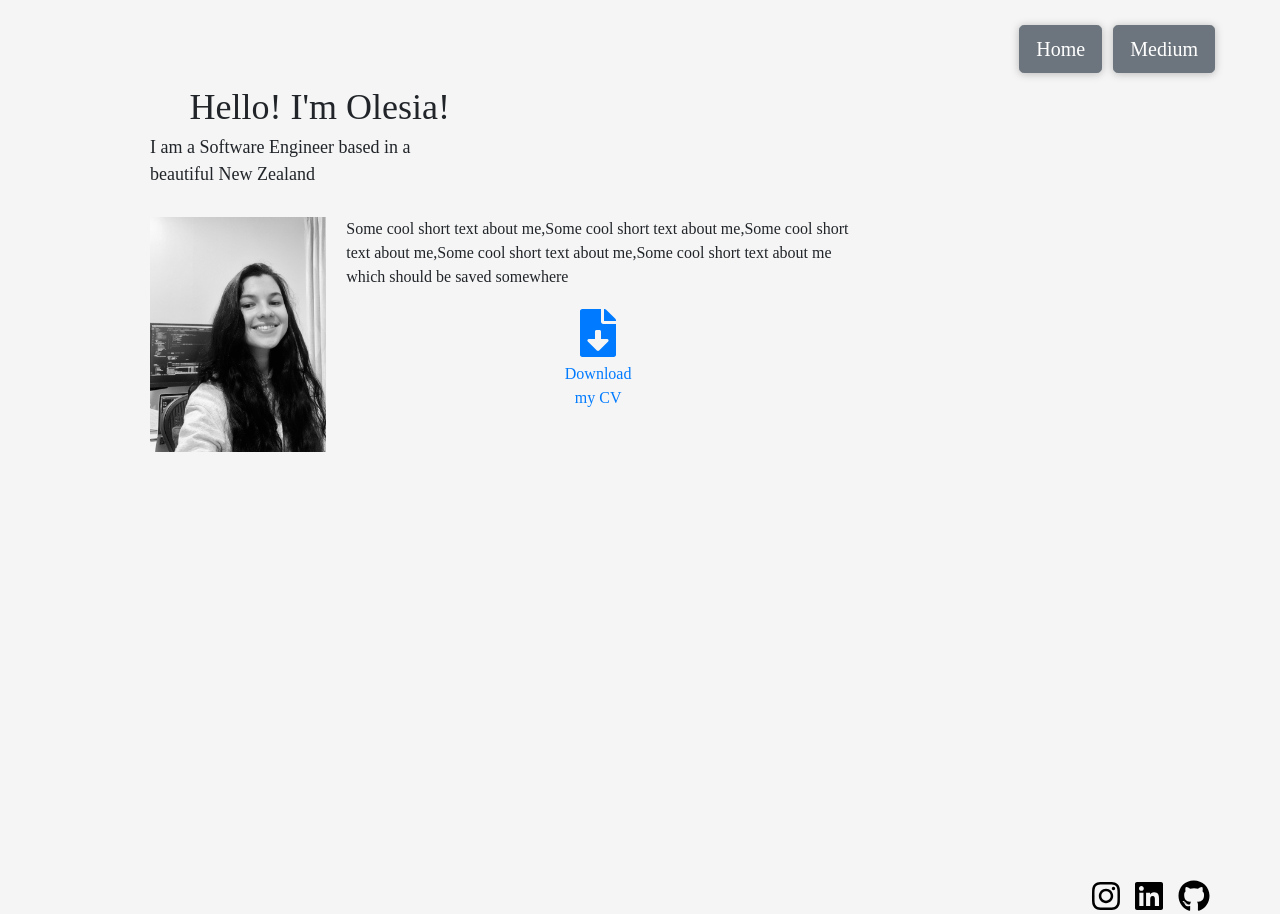
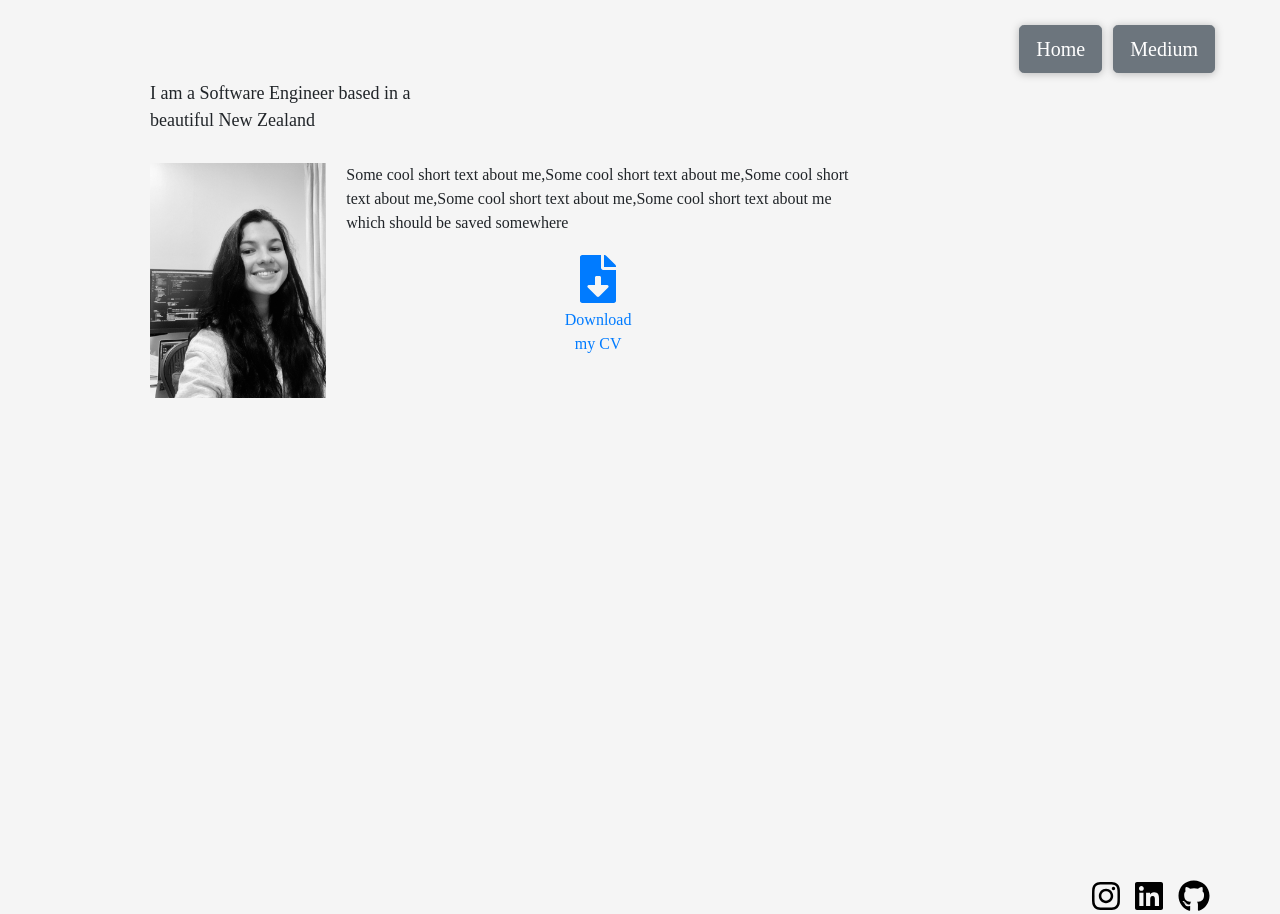
Before and after one commit to olesiaMartushkanova/react-typescript-blog, a React (Create React App) app in the folder my-app/: page /about-me in a window 1280 px wide. Built offline with nearby package versions, Linux system fonts and the light colour scheme; no server answers; a web font is replaced by a local one.

Commit message:
removing div soup: about me

```diff
--- a/my-app/src/pages/AboutMe/AboutMe.tsx
+++ b/my-app/src/pages/AboutMe/AboutMe.tsx
@@ -7,34 +7,34 @@ import DownloadCVButton from '../../components/DownloadCVButton/DowlonadCVButton
 const AboutMe = () => {
   return (
     <Page path={HOME_PATH} text='Home'>
-      <div className='aboutMe'>
-        <div className='introContainer'>
-          <div className='titleAboutMeContainer'>
-            <div className='aboutMeTitle'>Hello! I'm Olesia!</div>
-            <div className='aboutMeIntro'>
+      <main className='aboutMe'>
+        <section className='introContainer'>
+          <section className='titleAboutMeContainer'>
+            <title className='aboutMeTitle'>Hello! I'm Olesia!</title>
+            <aside className='aboutMeIntro'>
               I am a Software Engineer based in a beautiful New Zealand
-            </div>
-          </div>
+            </aside>
+          </section>
 
           {/* Main part container */}
-          <div className='mainPortfolioContainer'>
+          <section className='mainPortfolioContainer'>
             <img className='portfolioPictureContainer' src={Portrait} />
 
-            <div className='mainAboutMeContainer'>
-              <div className='introText'>
+            <section className='mainAboutMeContainer'>
+              <aside className='introText'>
                 Some cool short text about me,Some cool short text about me,Some
                 cool short text about me,Some cool short text about me,Some cool
                 short text about me which should be saved somewhere
-              </div>
+              </aside>
               <DownloadCVButton />
-            </div>
-          </div>
+            </section>
+          </section>
 
           <div className='moreAboutMeButton'></div>
-        </div>
+        </section>
 
         {/* Next page here */}
-      </div>
+      </main>
     </Page>
   );
 };
```
